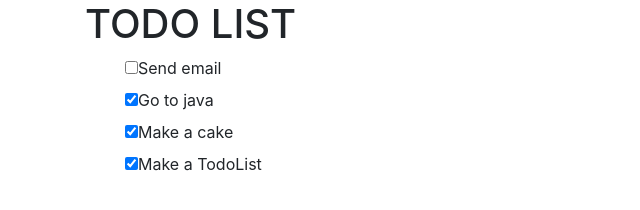
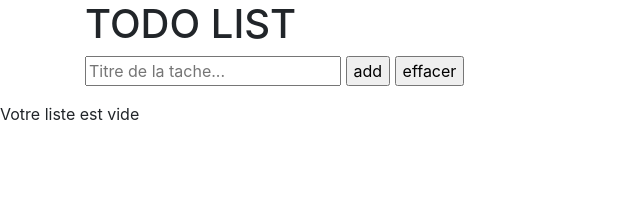
Before and after one commit to max1300/Cours-javascript, a plain HTML site: page todoApp.html in a window 1280 px wide. Shown: the whole page, without its empty margins (0-640 px from the left). Drawn offline with nearby package versions, Linux system fonts and the light colour scheme.

Commit message:
douzieme commit

```diff
--- a/todo.js
+++ b/todo.js
@@ -1,85 +1,101 @@
-var tasks = [
-    {
-        id: 1,
-        titre: 'Send email',
-        isDone: false
-    },
-    {
-        id: 2,
-        titre: 'Go to java',
-        isDone: true
-    },
-    {
-        id: 3,
-        titre: 'Make a cake',
-        isDone: true
-    },
-    {
-        id: 4,
-        titre: 'Make a TodoList',
-        isDone: true
-    }
-];
+
 
 
 
 var app = {
     init: function(){
+        this.emptyList();
 
 
-        this.addCheckbox();
-        this.doneOrNot();
+    },
+    emptyList: function(){
 
-    },
+        var inputs = document.getElementsByClassName('box');
 
-    addCheckbox: function(){
-        var self = this;
+        console.log('compte : ' + inputs.length)
+        if(inputs.length === 0){
+            var emptyMessage = document.createElement('p');
+            emptyMessage.classList.add('empty');
+            emptyMessage.id = 'empty';
+            emptyMessage.innerHTML = 'Votre liste est vide';
+            document.body.appendChild(emptyMessage);
 
-        for(i = 0; i < tasks.length; i++){
-            addInput();
-            addLabel();
-        }
+        } else if (inputs.length > 0){
 
-    },
-
-    doneOrNot: function(){
-
-        for(i= 0; i < tasks.length; i++){
-            var inputs = document.getElementsByTagName('input');
-
-            if(tasks[i].isDone == false){
-                inputs[i].checked = false;
-            } else{
-                inputs[i].checked = true;
-            }
 
         }
     }
+
+}
+
+
+function createNewTask(){
+    var li = document.createElement('li');
+    liste.appendChild(li);
+
+    var checkbox = document.createElement('input');
+    checkbox.type = 'checkbox';
+    checkbox.className = 'box';
+    checkbox.name = 'name';
+    checkbox.id = 'id';
+    checkbox.onclick = textBarre;
+    li.appendChild(checkbox);
+
+    var label = document.createElement('label');
+    var text = document.createTextNode(document.getElementById('myInput').value);
+    label.appendChild(text);
+    li.appendChild(label);
+
+    var espace = document.createElement('br');
+    liste.appendChild(espace);
 }
 
 
 var liste = document.getElementById("liste");
 
-function addInput(){
-    var checkbox = document.createElement('input');
-    checkbox.type = 'checkbox';
-    checkbox.name = 'name' + tasks[i];
-    checkbox.id = 'id' + tasks[i];
-    liste.appendChild(checkbox);
+function textBarre(){
+    var labels = document.getElementsByTagName('label');
+    var inputs = document.getElementsByClassName('box');
+
+    for(i = 0; i < inputs.length; i++){
+
+        if(inputs[i].checked == true){
+            labels[i].classList.add('texte-barre');
+
+        } else {
+            labels[i].classList.remove('texte-barre');
+
+        }
+    }
 
 }
 
 
-function addLabel(){
-    var label = document.createElement('label');
-    var text = document.createTextNode(tasks[i].titre);
-    label.appendChild(text);
-    liste.appendChild(label);
-    addBr();
+function supprimer(){
+
+    var li = document.getElementsByTagName('li');
+    var inputs = document.getElementsByClassName('box');
+
+    var count = li.length;
+
+    for(i = 0; i < count; i++){
+        var suppress = false;
+
+        if(inputs[i].checked === true){
+            suppress = true;
+        } else {
+            suppress = false;
+        }
+
+        if(suppress == true){
+            li[0].remove();
+        }
+
+
+            console.log(li.length)
+
+
+
+    }
 
 }
-
-function addBr(){
-    var espace = document.createElement('br');
-    liste.appendChild(espace);
-}
--- a/todoApp.html
+++ b/todoApp.html
@@ -7,12 +7,17 @@
     <!-- Bootstrap CSS -->
     <link rel="stylesheet" href="https://stackpath.bootstrapcdn.com/bootstrap/4.3.1/css/bootstrap.min.css" integrity="sha384-ggOyR0iXCbMQv3Xipma34MD+dH/1fQ784/j6cY/iJTQUOhcWr7x9JvoRxT2MZw1T" crossorigin="anonymous">
 
+    <link rel="stylesheet" href="todoList.css">
     <title>TODO</title>
 </head>
 <body onload="app.init()">
 <div class="container">
+
 <h1>TODO LIST</h1>
-    <ul id="liste"></ul>
+<input type="text" id="myInput" placeholder="Titre de la tache...">
+  <input onclick="createNewTask()" type ='button' id="addTask" value='add'></input>
+  <input onclick="supprimer()" type ='button' id="addTask" value='effacer'></input>
+    <ol id="liste"></ol>
 
 
 </div>
--- /dev/null
+++ b/todoList.css
@@ -0,0 +1,3 @@
+.texte-barre{
+    text-decoration: line-through;
+}
```
